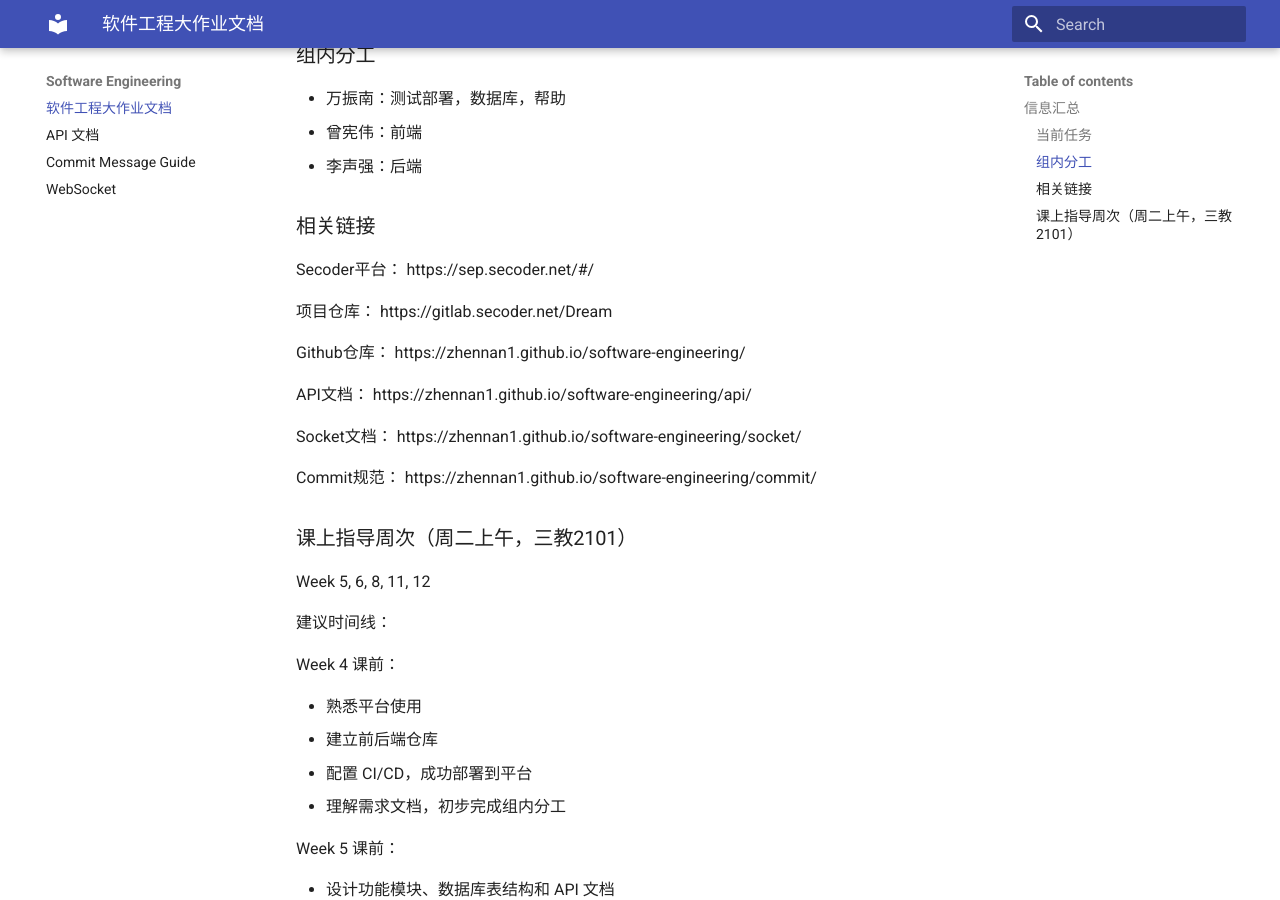
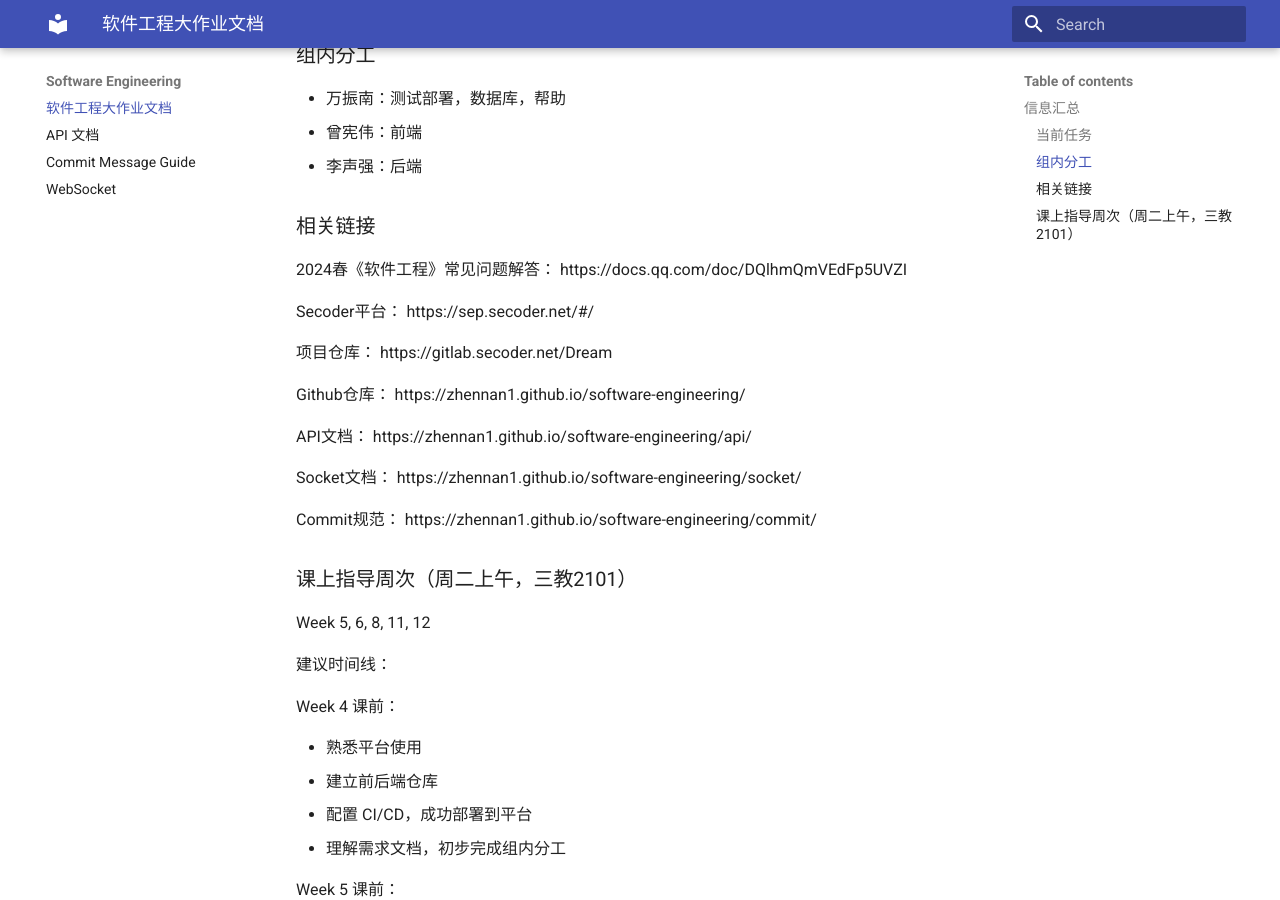
Before and after one commit to zhennan1/software-engineering, an MkDocs documentation site: the page built from docs/index.md, in a window 1280 px wide and 900 px high, scrolled down 361 px. Built offline with MkDocs 1.6.1 and Material for MkDocs 9.7.7, drawn with Linux system fonts in a browser that asks for light colours.

Commit message:
feat: update index.md

```diff
--- a/docs/index.md
+++ b/docs/index.md
@@ -15,6 +15,9 @@
 - 李声强：后端
 
 ### 相关链接
+
+2024春《软件工程》常见问题解答：
+https://docs.qq.com/doc/DQlhmQmVEdFp5UVZI
 
 Secoder平台：
 https://sep.secoder.net/#/
```
